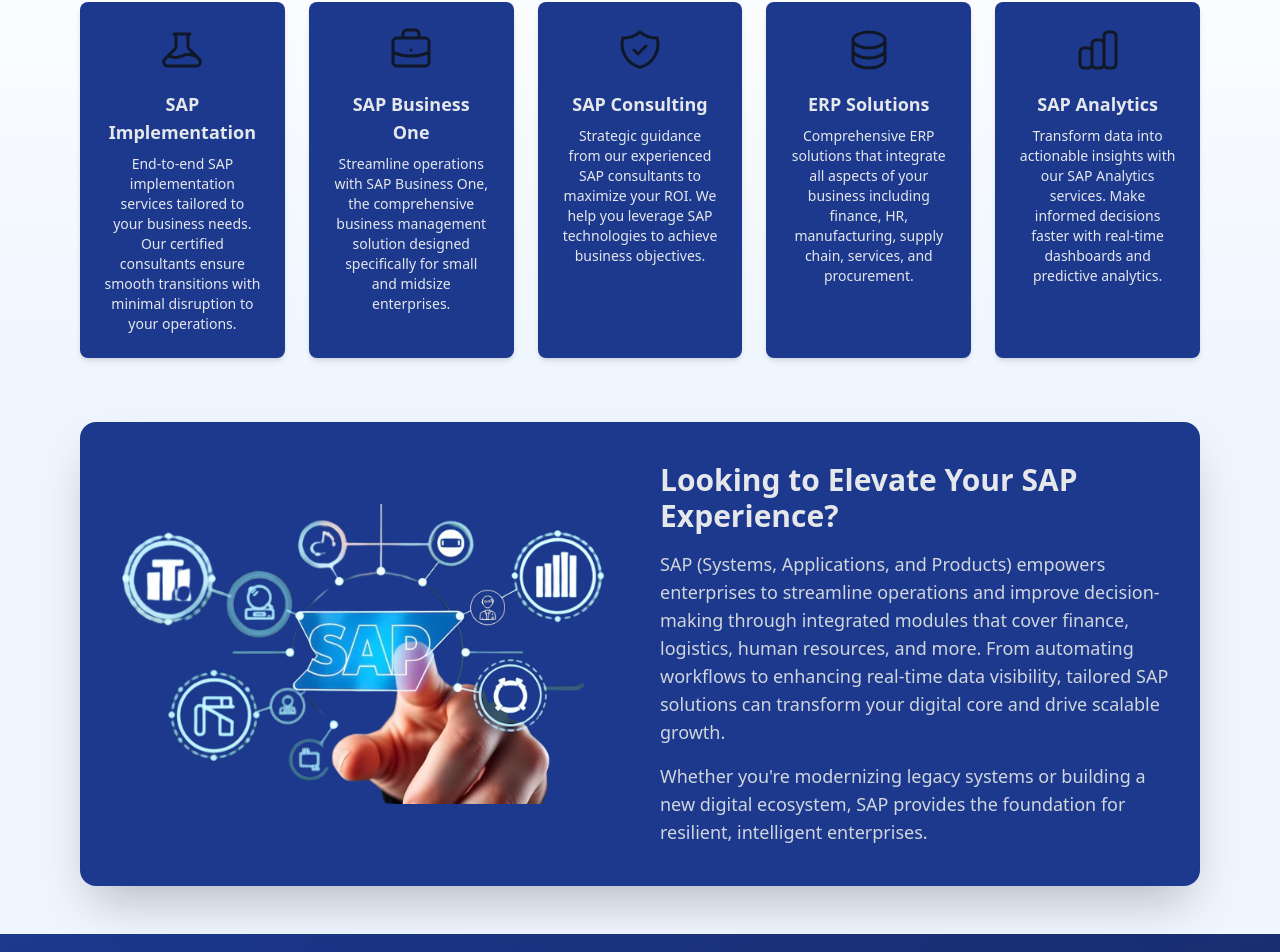
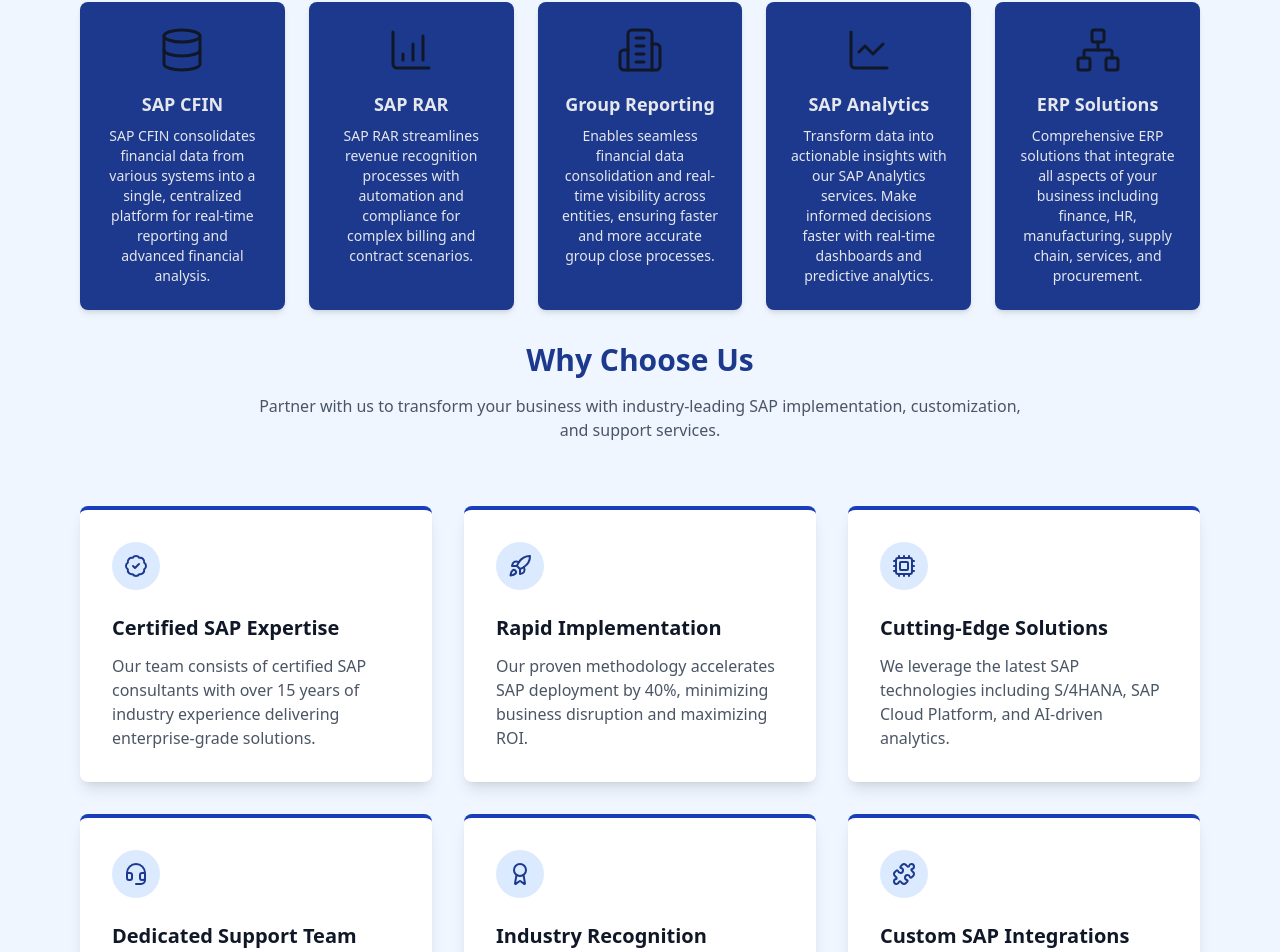
Before and after one commit to RakeshAnarajula/vsvs, a React (Vite) app: page / in a window 1280 px wide. Shown: the part 1843-2795 px from the top of the page. Built offline with nearby package versions, Linux system fonts and the light colour scheme.

Commit message:
updated code

```diff
--- a/package.json
+++ b/package.json
@@ -10,6 +10,8 @@
     "preview": "vite preview"
   },
   "dependencies": {
+    "@coreui/icons": "^3.0.1",
+    "@coreui/icons-react": "^2.3.0",
     "@tailwindcss/vite": "^4.1.3",
     "framer-motion": "^12.7.3",
     "lucide-react": "^0.488.0",
--- a/src/App.jsx
+++ b/src/App.jsx
@@ -7,6 +7,7 @@ import Loader from "./components/Loader";
 import Hero from "./components/Hero";
 import Aboutus from "./components/Aboutus";
 import OurServices from "./components/OurServices";
+import Whychooseus from "./components/Whychooseus";
 import Card from "./components/Card";
 
 import BusinessOne from './pages/services/Businessone';
@@ -49,6 +50,7 @@ const App = () => {
                   <Hero />
                   <Aboutus />
                   <OurServices />
+                  <Whychooseus/>
                   <Card />
                 </>
               }
--- a/src/components/Aboutus.jsx
+++ b/src/components/Aboutus.jsx
@@ -1,7 +1,7 @@
 import { motion } from 'framer-motion';
 export default function VisionMission() {
   return (
-    <div className="bg-white px-6 py-10 md:px-20 space-y-10">
+    <div className="bg-blue-50 px-6 py-10 md:px-20 space-y-10">
       <motion.div
         initial={{ opacity: 0, y: 20 }}
         animate={{ opacity: 1, y: 0 }}
--- a/src/components/OurServices.jsx
+++ b/src/components/OurServices.jsx
@@ -1,61 +1,42 @@
 import React from "react";
 import { motion } from "framer-motion";
+import { DatabaseIcon, BarChart4, Building2, Network, LineChart } from "lucide-react";
 const OurServices = () => {
   const services = [
     {
       id: 1,
-      title: "SAP Implementation",
+      title: "SAP CFIN",
       description:
-        "End-to-end SAP implementation services tailored to your business needs. Our certified consultants ensure smooth transitions with minimal disruption to your operations.",
-      icon: (
-        <svg xmlns="http://www.w3.org/2000/svg" className="h-12 w-12 mx-auto text-gray-900" fill="none" viewBox="0 0 24 24" stroke="currentColor">
-          <path strokeLinecap="round" strokeLinejoin="round" strokeWidth={1.5} d="M19.428 15.428a2 2 0 00-1.022-.547l-2.387-.477a6 6 0 00-3.86.517l-.318.158a6 6 0 01-3.86.517L6.05 15.21a2 2 0 00-1.806.547M8 4h8l-1 1v5.172a2 2 0 00.586 1.414l5 5c1.26 1.26.367 3.414-1.415 3.414H4.828c-1.782 0-2.674-2.154-1.414-3.414l5-5A2 2 0 009 10.172V5L8 4z" />
-        </svg>
-      )
+        "SAP CFIN consolidates financial data from various systems into a single, centralized platform for real-time reporting and advanced financial analysis.",
+      icon: <DatabaseIcon className="h-12 w-12 mx-auto text-gray-900" strokeWidth={1.5} />
     },
     {
       id: 2,
-      title: "SAP Business One",
+      title: "SAP RAR",
       description:
-        "Streamline operations with SAP Business One, the comprehensive business management solution designed specifically for small and midsize enterprises.",
-      icon: (
-        <svg xmlns="http://www.w3.org/2000/svg" className="h-12 w-12 mx-auto text-gray-900" fill="none" viewBox="0 0 24 24" stroke="currentColor">
-          <path strokeLinecap="round" strokeLinejoin="round" strokeWidth={1.5} d="M21 13.255A23.931 23.931 0 0112 15c-3.183 0-6.22-.62-9-1.745M16 6V4a2 2 0 00-2-2h-4a2 2 0 00-2 2v2m4 6h.01M5 20h14a2 2 0 002-2V8a2 2 0 00-2-2H5a2 2 0 00-2 2v10a2 2 0 002 2z" />
-        </svg>
-      )
+        "SAP RAR streamlines revenue recognition processes with automation and compliance for complex billing and contract scenarios.",
+      icon: <BarChart4 className="h-12 w-12 mx-auto text-gray-900" strokeWidth={1.5} />
     },
     {
       id: 3,
-      title: "SAP Consulting",
+      title: "Group Reporting",
       description:
-        "Strategic guidance from our experienced SAP consultants to maximize your ROI. We help you leverage SAP technologies to achieve business objectives.",
-      icon: (
-        <svg xmlns="http://www.w3.org/2000/svg" className="h-12 w-12 mx-auto text-gray-900" fill="none" viewBox="0 0 24 24" stroke="currentColor">
-          <path strokeLinecap="round" strokeLinejoin="round" strokeWidth={1.5} d="M9 12l2 2 4-4m5.618-4.016A11.955 11.955 0 0112 2.944a11.955 11.955 0 01-8.618 3.04A12.02 12.02 0 003 9c0 5.591 3.824 10.29 9 11.622 5.176-1.332 9-6.03 9-11.622 0-1.042-.133-2.052-.382-3.016z" />
-        </svg>
-      )
+        "Enables seamless financial data consolidation and real-time visibility across entities, ensuring faster and more accurate group close processes.",
+      icon: <Building2 className="h-12 w-12 mx-auto text-gray-900" strokeWidth={1.5} />
     },
     {
       id: 4,
+      title: "SAP Analytics",
+      description:
+        "Transform data into actionable insights with our SAP Analytics services. Make informed decisions faster with real-time dashboards and predictive analytics.",
+      icon: <LineChart className="h-12 w-12 mx-auto text-gray-900" strokeWidth={1.5} />
+    },
+    {
+      id: 5,
       title: "ERP Solutions",
       description:
         "Comprehensive ERP solutions that integrate all aspects of your business including finance, HR, manufacturing, supply chain, services, and procurement.",
-      icon: (
-        <svg xmlns="http://www.w3.org/2000/svg" className="h-12 w-12 mx-auto text-gray-900" fill="none" viewBox="0 0 24 24" stroke="currentColor">
-          <path strokeLinecap="round" strokeLinejoin="round" strokeWidth={1.5} d="M4 7v10c0 2.21 3.582 4 8 4s8-1.79 8-4V7M4 7c0 2.21 3.582 4 8 4s8-1.79 8-4M4 7c0-2.21 3.582-4 8-4s8 1.79 8 4m0 5c0 2.21-3.582 4-8 4s-8-1.79-8-4" />
-        </svg>
-      )
-    },
-    {
-      id: 5,
-      title: "SAP Analytics",
-      description:
-        "Transform data into actionable insights with our SAP Analytics services. Make informed decisions faster with real-time dashboards and predictive analytics.",
-      icon: (
-        <svg xmlns="http://www.w3.org/2000/svg" className="h-12 w-12 mx-auto text-gray-900" fill="none" viewBox="0 0 24 24" stroke="currentColor">
-          <path strokeLinecap="round" strokeLinejoin="round" strokeWidth={1.5} d="M9 19v-6a2 2 0 00-2-2H5a2 2 0 00-2 2v6a2 2 0 002 2h2a2 2 0 002-2zm0 0V9a2 2 0 012-2h2a2 2 0 012 2v10m-6 0a2 2 0 002 2h2a2 2 0 002-2m0 0V5a2 2 0 012-2h2a2 2 0 012 2v14a2 2 0 01-2 2h-2a2 2 0 01-2-2z" />
-        </svg>
-      )
+      icon: <Network className="h-12 w-12 mx-auto text-gray-900" strokeWidth={1.5} />
     }
   ];
 
@@ -93,7 +74,7 @@ const OurServices = () => {
   };
 
   return (
-    <section className=" py-4 bg-gradient-to-b from-white to-blue-50">
+    <section className="py-4 bg-blue-50">
       <div className="max-w-8xl mx-auto px-4 sm:px-4 lg:px-20">
         <motion.div
           className="text-center mb-10"
@@ -104,7 +85,8 @@ const OurServices = () => {
         >
           <h2 className="text-3xl font-bold text-blue-900 mb-4">Our Services</h2>
           <p className="text-gray-600 max-w-2xl mx-auto">
-          Empowering businesses through tailored SAP and ERP services that enhance agility, improve efficiency, and enable data-driven decision-making across all operations.          </p>
+            Empowering businesses through tailored SAP and ERP services that enhance agility, improve efficiency, and enable data-driven decision-making across all operations.
+          </p>
         </motion.div>
 
         <motion.div
@@ -133,4 +115,5 @@ const OurServices = () => {
     </section>
   );
 };
+
 export default OurServices;
--- /dev/null
+++ b/src/components/Whychooseus.jsx
@@ -0,0 +1,118 @@
+import React, { useEffect, useRef, useState } from 'react';
+import { motion, useAnimation } from 'framer-motion';
+import { BadgeCheck, Rocket, Cpu, HeadsetIcon, Award, PuzzleIcon } from 'lucide-react';
+const Whychooseus = () => {
+  const controls = useAnimation();
+  const sectionRef = useRef(null);
+  const [isInView, setIsInView] = useState(false);
+  useEffect(() => {
+    const observer = new IntersectionObserver(
+      ([entry]) => {
+        if (entry.isIntersecting && !isInView) {
+          setIsInView(true);
+          controls.start('visible');
+        }
+      },
+      { threshold: 0.1 }
+    );
+    const currentRef = sectionRef.current;
+    if (currentRef) {
+      observer.observe(currentRef);
+    }
+    return () => {
+      if (currentRef) {
+        observer.unobserve(currentRef);
+      }
+    };
+  }, [controls, isInView]);
+  const containerVariants = {
+    hidden: {},
+    visible: {
+      transition: {
+        staggerChildren: 0.2
+      }
+    }
+  };
+  const cardVariants = {
+    hidden: { opacity: 0, y: 50 },
+    visible: {
+      opacity: 1,
+      y: 0,
+      transition: {
+        duration: 0.6,
+        ease: "easeOut"
+      }
+    }
+  };
+  const features = [
+    {
+      icon: <BadgeCheck className="text-blue-900" size={24} />,
+      title: "Certified SAP Expertise",
+      description: "Our team consists of certified SAP consultants with over 15 years of industry experience delivering enterprise-grade solutions."
+    },
+    {
+      icon: <Rocket className="text-blue-900" size={24} />,
+      title: "Rapid Implementation",
+      description: "Our proven methodology accelerates SAP deployment by 40%, minimizing business disruption and maximizing ROI."
+    },
+    {
+      icon: <Cpu className="text-blue-900" size={24} />,
+      title: "Cutting-Edge Solutions",
+      description: "We leverage the latest SAP technologies including S/4HANA, SAP Cloud Platform, and AI-driven analytics."
+    },
+    {
+      icon: <HeadsetIcon className="text-blue-900" size={24} />,
+      title: "Dedicated Support Team",
+      description: "24/7 access to our expert support team ensures your SAP ecosystem runs smoothly without interruption."
+    },
+    {
+      icon: <Award className="text-blue-900" size={24} />,
+      title: "Industry Recognition",
+      description: "Award-winning SAP implementation partner recognized by SAP for excellence in digital transformation."
+    },
+    {
+      icon: <PuzzleIcon className="text-blue-900" size={24} />,
+      title: "Custom SAP Integrations",
+      description: "Seamless integration of SAP with your existing business applications for enhanced workflow and data coherence."
+    }
+  ];
+  return (
+    <section className="py-4 bg-blue-50">
+      <div className="max-w-8xl mx-auto px-4 sm:px-4 lg:px-20">
+        <motion.div
+          initial={{ opacity: 0, y: 20 }}
+          animate={{ opacity: 1, y: 0 }}
+          transition={{ duration: 0.8 }}
+          className="text-center mb-16"
+        >
+          <h2 className="text-3xl font-bold text-blue-900 mb-4">Why Choose Us</h2>
+          <p className="text-md text-gray-600 max-w-3xl mx-auto">
+            Partner with us to transform your business with industry-leading SAP implementation, customization, and support services.
+          </p>
+        </motion.div>
+        <motion.div
+          ref={sectionRef}
+          variants={containerVariants}
+          initial="hidden"
+          animate={controls}
+          className="grid grid-cols-1 md:grid-cols-2 lg:grid-cols-3 gap-8"
+        >
+          {features.map((feature, index) => (
+            <motion.div
+              key={index}
+              variants={cardVariants}
+              className="bg-white rounded-lg p-8 shadow-lg hover:shadow-xl transition-shadow duration-300 border-t-4 border-blue-800"
+            >
+              <div className="flex items-center justify-center w-12 h-12 rounded-full bg-blue-100 mb-6">
+                {feature.icon}
+              </div>
+              <h3 className="text-xl font-semibold text-gray-900 mb-3">{feature.title}</h3>
+              <p className="text-gray-600">{feature.description}</p>
+            </motion.div>
+          ))}
+        </motion.div>
+      </div>
+    </section>
+  );
+};
+export default Whychooseus;
```
Also changed, not shown: 1 other file (tests, documents, lock files or other folders).
